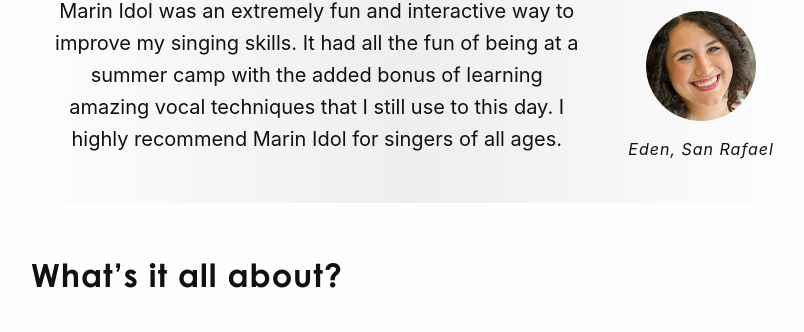
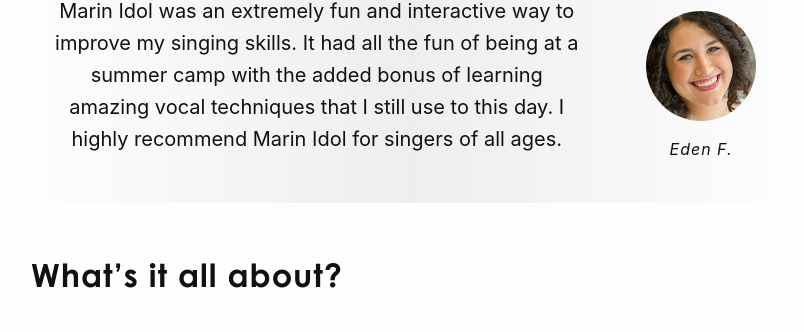
Before and after one commit to cchaiken/ccms, a Jekyll site: the page built from marin-idol-performance-camps.md, in a window 1280 px wide and 900 px high, scrolled down 1220 px. Shown: the part 121-453 px from the top of the window, without its empty margins (229-1033 px from the left). Built offline with Jekyll 4.4.1, drawn with Linux system fonts in a browser that asks for light colours; some web fonts are replaced.

Commit message:
Updated Marin Idol Performance Camps

```diff
--- a/marin-idol-performance-camps.md
+++ b/marin-idol-performance-camps.md
@@ -7,7 +7,7 @@
   sub: Marin Idol Performance Camps
 newsletter: true
 testimonials:
-- name: Eden, San Rafael
+- name: Eden F.
   avatar: avatar-eden-f.jpg
   text:
   - Marin Idol was an extremely fun and interactive way to improve my singing skills.
```
